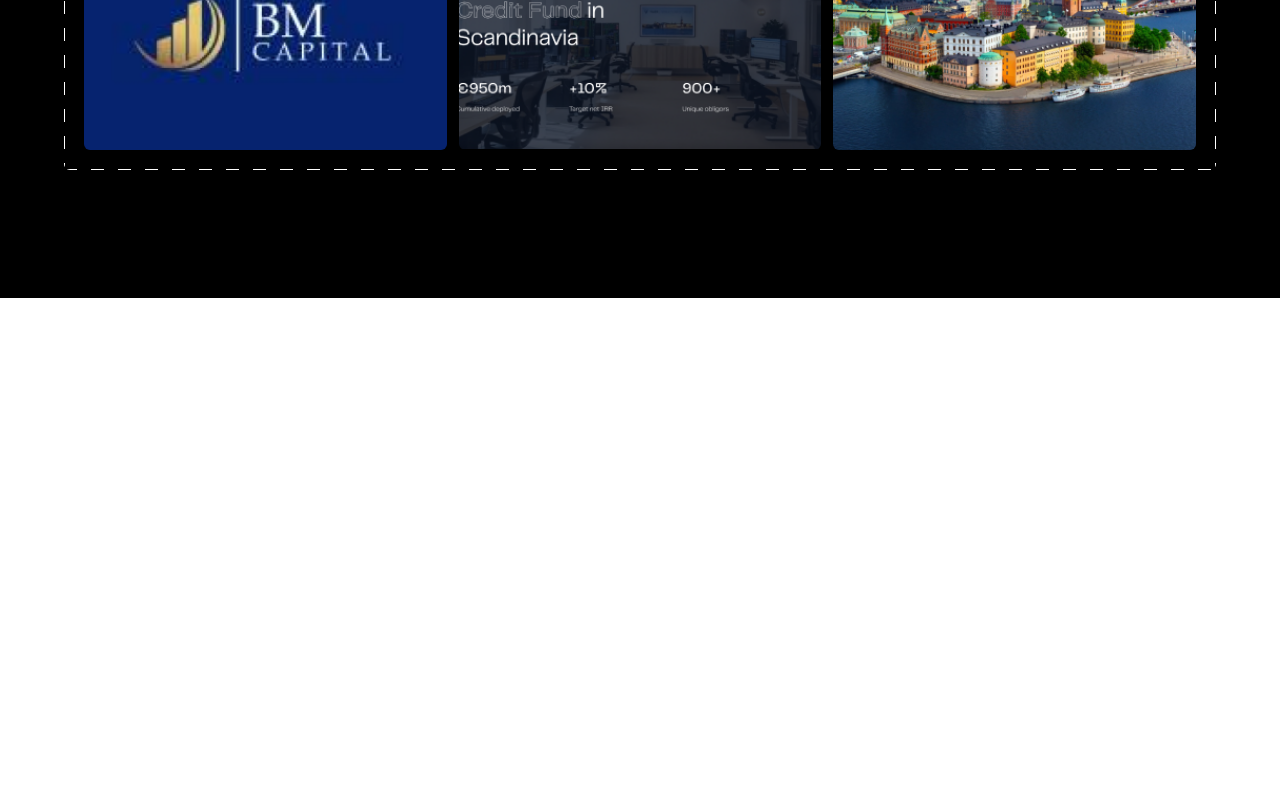
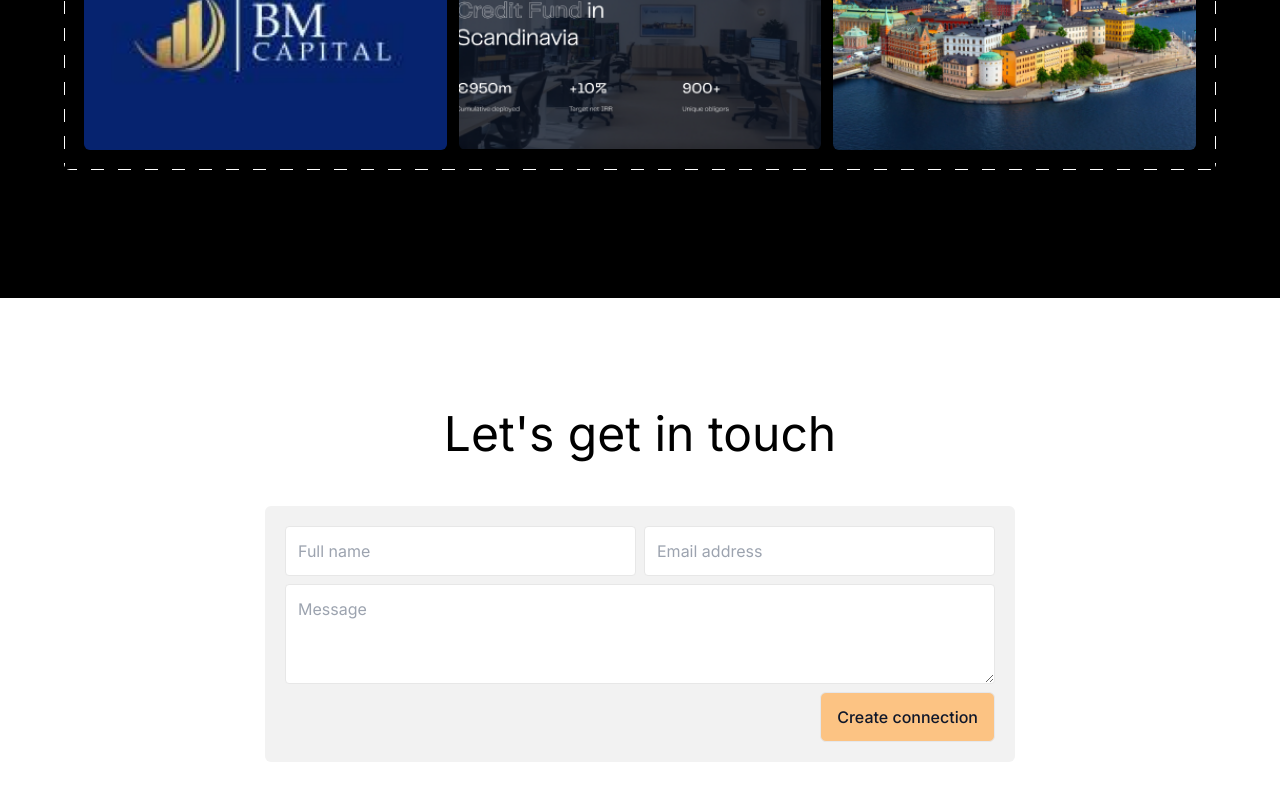
Before and after one commit to Poxie/nextville, a Next.js app: page / in a window 1280 px wide. Shown: the part 3325-4125 px from the top of the page. Before the commit the page ends 3623 px from the top, so only its background shows below. Built offline with nearby package versions, Linux system fonts and the light colour scheme.

Commit message:
Add contact section

```diff
--- /dev/null
+++ b/app/email/route.ts
@@ -0,0 +1,45 @@
+import nodemailer from 'nodemailer';
+
+const transporter = nodemailer.createTransport({
+    service: 'gmail',
+    auth: {
+        user: process.env.EMAIL_SENDER,
+        pass: process.env.EMAIL_PASSWORD
+    }
+});
+
+const mailOptions = {
+    from: `${process.env.EMAIL_FROM}:`,
+    to: process.env.EMAIL_RECEIVER,
+    subject: process.env.EMAIL_SUBJECT,
+    text: ''
+}
+
+const sendResponse = (message: string, status: number) => new Response(
+    JSON.stringify({ message }),
+    {
+        status,
+        headers: {
+            'Content-Type': 'application/json',
+        },
+    }
+)
+
+export async function POST(req: Request) {
+    const { name, email, message } = await req.json();
+
+    if(!name || !email || !message) {
+        return sendResponse('Please fill out all fields.', 400);
+    }
+
+    mailOptions.text = `${name} (${email}) said: ${message}`;
+
+    const data = await transporter.sendMail(mailOptions);
+
+    if(data.accepted) {
+        return sendResponse('Thank you for your message. We will reach back as soon as possible.', 200);
+    }
+
+    console.log(data.rejected);
+    return sendResponse('Something went wrong, please try again.', 500);
+}
--- /dev/null
+++ b/components/home/contact/ContactForm.tsx
@@ -0,0 +1,117 @@
+"use client";
+import { useState } from "react";
+import { twMerge } from "tailwind-merge";
+import Button from "@/components/ui/button";
+import Input from "@/components/ui/input";
+
+const mailRegex = /^[^\s@]+@[^\s@]+\.[^\s@]+$/;
+export default function ContactForm() {
+    const [info, setInfo] = useState({
+        name: '',
+        email: '',
+        message: '',
+    })
+    const [feedback, setFeedback] = useState<null | {
+        message: string;
+        type: 'danger' | 'success';
+    }>(null);
+    const [loading, setLoading] = useState(false);
+
+    const updateInfo = (key: keyof typeof info, value: string) => {
+        setInfo({
+            ...info,
+            [key]: value,
+        });
+        setFeedback(null);
+    }
+
+    const handleSubmit = async (e: React.FormEvent) => {
+        e.preventDefault();
+
+        if(!info.name || !info.email || !info.message) {
+            setFeedback({
+                message: 'Please fill out all fields.',
+                type: 'danger',
+            })
+            return;
+        }
+        if(info.email.match(mailRegex) === null) {
+            setFeedback({
+                message: 'Please enter a valid email address.',
+                type: 'danger',
+            })
+            return;
+        }
+
+
+        setLoading(true);
+        const response = await fetch(`/email`, {
+            method: 'POST',
+            body: JSON.stringify(info),
+            headers: {
+                'Content-Type': 'application/json',
+            },
+        })
+        const data = await response.json();
+        setLoading(false);
+
+        if(!response.ok) {
+            return setFeedback({
+                message: data.message,
+                type: 'danger',
+            })
+        }
+
+        setFeedback({
+            message: data.message,
+            type: 'success',
+        })
+        setInfo({
+            name: '',
+            email: '',
+            message: '',
+        })
+    }
+
+    return(
+        <form
+            className="w-[750px] max-w-full mx-auto p-5 flex flex-col gap-2 bg-secondary rounded-md"
+            onSubmit={handleSubmit}
+        >
+            {feedback && (
+                <span className={twMerge(
+                    "p-3 border-[1px] rounded",
+                    feedback.type === 'danger' && 'border-c-primary bg-c-primary/30',
+                    feedback.type === 'success' && 'border-success bg-success/20',
+                )}>
+                    {feedback.message}
+                </span>
+            )}
+            <div className="flex flex-col md:flex-row gap-2">
+                <Input
+                    onChange={text => updateInfo('name', text)}
+                    placeholder="Full name"
+                    value={info.name}
+                />
+                <Input
+                    onChange={text => updateInfo('email', text)}
+                    placeholder="Email address"
+                    value={info.email}
+                />
+            </div>
+            <Input
+                onChange={text => updateInfo('message', text)}
+                placeholder="Message"
+                value={info.message}
+                textArea
+            />
+            <Button
+                className="self-end"
+                disabled={loading}
+                type="primary"
+            >
+                {loading ? 'Creating connection...' : 'Create connection'}
+            </Button>
+        </form>
+    )
+}
--- /dev/null
+++ b/components/home/contact/index.tsx
@@ -0,0 +1,12 @@
+import ContactForm from "./ContactForm";
+
+export default function Contact() {
+    return(
+        <section className="py-28">
+            <h2 className="mb-12 text-5xl text-center">
+                Let's get in touch
+            </h2>
+            <ContactForm />
+        </section>
+    )
+}
--- a/components/home/index.tsx
+++ b/components/home/index.tsx
@@ -1,4 +1,5 @@
 import About from "./about";
+import Contact from "./contact";
 import Hero from "./hero";
 import Investments from "./investments";
 import People from "./people";
@@ -13,6 +14,7 @@ export default function Home() {
       <People />
       <div className="absolute left-2/4 -translate-x-2/4 w-main max-w-main h-[1px] bg-divider-light-gradient" />
       <Investments />
+      <Contact />
     </main>
   )
 }
--- a/components/ui/button/index.tsx
+++ b/components/ui/button/index.tsx
@@ -9,7 +9,7 @@ export default function Button({ children, className, onClick, disabled, type='p
 }) {
     className = twMerge(
         'px-4 py-3 font-medium rounded-md border-[1px] transition-colors duration-300',
-        type === 'primary' && 'bg-c-primary text-primary hover:bg-c-primary/90',
+        type === 'primary' && 'bg-c-primary text-primary hover:bg-c-primary/70',
         type === 'secondary' && 'text-light border-dark hover:bg-dark hover:text-light',
         className,
     )
--- /dev/null
+++ b/components/ui/input/index.tsx
@@ -0,0 +1,64 @@
+import { HTMLInputTypeAttribute } from "react";
+import { twMerge } from "tailwind-merge";
+
+export default function Input({ onChange, containerClassName, className, placeholder, value, label, textArea, disabled, autoFocus, type='text' }: {
+    containerClassName?: string;
+    className?: string;
+    placeholder?: string;
+    onChange: (text: string) => void;
+    type?: HTMLInputTypeAttribute;
+    label?: string
+    value?: string;
+    textArea?: boolean;
+    disabled?: boolean;
+    autoFocus?: boolean;
+}) {
+    const handleChange = (e: React.ChangeEvent<HTMLInputElement | HTMLTextAreaElement>) => {
+        onChange(e.target.value);
+    }
+
+    const inputId = label?.toLowerCase().replaceAll(' ', '-');
+
+    const props = {
+        id: inputId,
+        onChange: handleChange,
+        className: twMerge(
+            "p-3 w-full block border-[1px] border-tertiary rounded",
+            className,
+        ),
+        placeholder,
+        value,
+        disabled,
+        type,
+        autoFocus,
+    }
+
+    return(
+        <div className={twMerge(
+            "w-full",
+            containerClassName,
+        )}>
+            {label && (
+                <label
+                    htmlFor={inputId}
+                    className="mb-1 block font-medium text-sm"
+                >
+                    {label}
+                </label>
+            )}
+            <div className="relative">
+                {!textArea && (
+                    <input
+                        {...props}
+                    />
+                )}
+                {textArea && (
+                    <textarea
+                        style={{ minHeight: 100 }}
+                        {...props}
+                    />
+                )}
+            </div>
+        </div>
+    )
+}
--- a/package.json
+++ b/package.json
@@ -12,6 +12,7 @@
     "framer-motion": "^11.3.21",
     "next": "14.2.5",
     "next-intl": "^3.17.2",
+    "nodemailer": "^6.9.14",
     "react": "^18",
     "react-dom": "^18",
     "react-icons": "^5.2.1",
@@ -20,6 +21,7 @@
   },
   "devDependencies": {
     "@types/node": "^20",
+    "@types/nodemailer": "^6.4.15",
     "@types/react": "^18",
     "@types/react-dom": "^18",
     "eslint": "^8",
--- a/tailwind.config.ts
+++ b/tailwind.config.ts
@@ -19,12 +19,15 @@ const config: Config = {
         tertiary: '#E7E7E7',
         quaternary: '#C9C9C9',
         dark: '#000',
+        success: '#00FF00',
+        'c-primary': '#FCC383',
       },
       borderColor: {
         primary: '#fff',
         secondary: '#F2F2F2',
         tertiary: '#E7E7E7',
         quaternary: '#C9C9C9',
+        success: '#00FF00',
         'c-primary': '#FCC383',
       },
       textColor: {
```
Also changed, not shown: environment.d.ts (added, +13 -0 lines), 2 other files (tests, documents, lock files or other folders).
